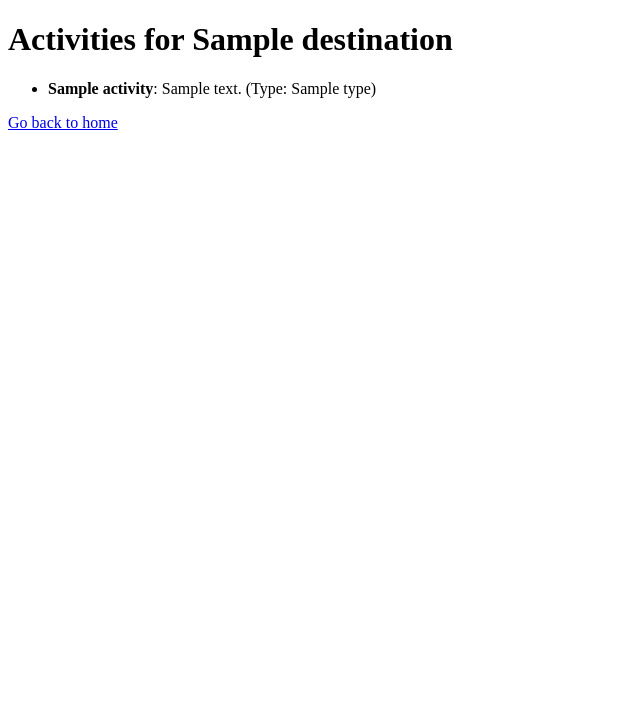
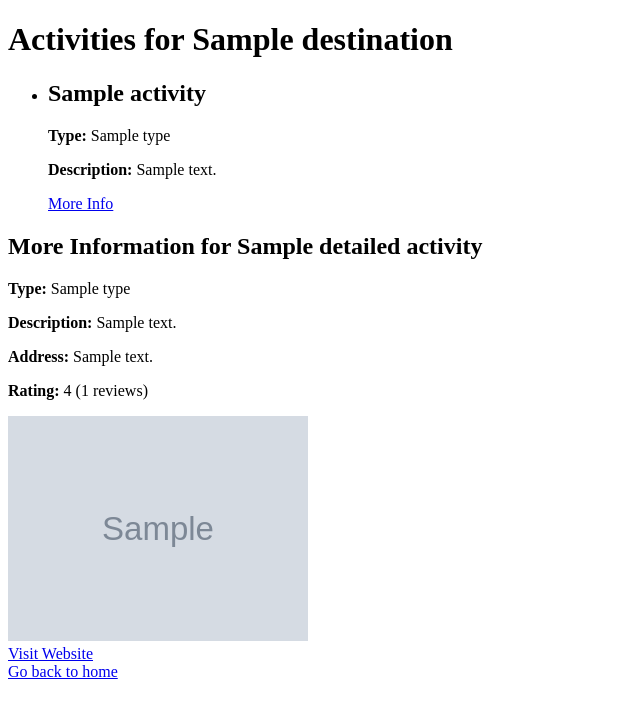
Before and after one commit to Group-8-Travel-Itinerary/Travel-Itinerary, a Flask app: template templates/activities.html in a window 1280 px wide. Shown: the top 718 px of the page, without its empty margins (0-640 px from the left). Run offline with Flask 3, Linux system fonts and the light colour scheme; the template is opened without the code that fills it: most values are stand-ins (such as "Sample title", 1, 10 or a date in 2020); grey boxes marked "Sample" are stand-in pictures; parts of the project's set-up code (start-up, migrations or seed data) failed here and were passed over.

Commit message:
activity route changes

```diff
--- a/app.py
+++ b/app.py
@@ -128,20 +128,61 @@ def itenary():
     return redirect(url_for('index', info='Please enter a destination to view your itenary.'))
 
 
-@app.route('/activities', methods=['POST'])
+@app.route('/activities', methods=['GET', 'POST'])
 def activities():
-    selected_destination = request.form.get('selected_destination')
-    session['destination'] = selected_destination
+    if request.method == 'POST':
+        # Handle POST request for selecting a destination
+        selected_destination = request.form.get('selected_destination')
+        session['destination'] = selected_destination
 
-    # Retrieve the prompt based on session data
-    prompt = concat_preferences_for_activities()
+        # Retrieve the prompt based on session data
+        prompt = concat_preferences_for_activities()
 
-    # Get activities based on the selected destination and prompt
-    activities_data = get_activities(selected_destination, prompt)
-    logging.info(f"Activities: {activities_data}")
+        # Get basic activity information (name, type, description) from get_activities
+        activities_data = get_activities(selected_destination, prompt)
+        session['activities'] = activities_data  # Store this in session for later access
 
-    # Render the activities page with error handling
-    return render_template('activities.html', destination=selected_destination, activities=activities_data)
+        # Render the activities page with basic information
+        return render_template('activities.html', destination=selected_destination, activities=activities_data['activities'])
+
+    elif request.method == 'GET':
+        # Handle GET request when requesting more information about a specific activity
+        activity_id = request.args.get('activity_id')
+        destination = session.get('destination')
+        activities_data = session.get('activities', {}).get('activities', [])
+        detailed_activity = None
+
+        if activity_id:
+            # Find the specific activity by ID
+            activity_id = int(activity_id)
+            selected_activity = activities_data[activity_id] if activity_id < len(activities_data) else None
+
+            if selected_activity:
+                # Perform a search for the specific activity name
+                activity_name = selected_activity['name']
+                search_results = text_search_activities(activity_name, places_api_key)
+
+                if search_results['results']:
+                    # Use the first result from text search for details
+                    result = search_results['results'][0]
+                    place_id = result['place_id']
+
+                    # Fetch additional details with `get_activity_details` using `place_id`
+                    detailed_info = get_activity_details(place_id, places_api_key)
+                    detailed_activity = {
+                        "name": selected_activity["name"],
+                        "type": selected_activity["type"],
+                        "description": selected_activity["description"],
+                        "address": result.get("formatted_address", "No address available"),
+                        "rating": result.get("rating", "No rating available"),
+                        "total_ratings": result.get("user_ratings_total", "No rating count"),
+                        "photo_url": get_photo_url(result.get("photos", [{}])[0].get("photo_reference"), places_api_key),
+                        "website": detailed_info.get("result", {}).get("website", "Website not available")
+                    }
+
+        # Render the template with detailed activity information if available
+        return render_template('activities.html', destination=destination, activities=activities_data, detailed_activity=detailed_activity)
+
 
 #sort out later for testing here now
 credentials = yaml.load(open('config.yaml'), Loader=yaml.FullLoader)
@@ -152,7 +193,7 @@ places_api_key = credentials['places']['api_key']
 def activitiesDetails():
     search_results = text_search_activities("honolulu snorkeling", places_api_key)
     activity_list = []
-
+    activity_id = 0
     for result in search_results['results']:
         # Extracting data directly from the text search result
         name = result.get("name", "No name available")
@@ -160,6 +201,7 @@ def activitiesDetails():
         rating = result.get("rating", "No rating available")
         total_ratings = result.get("user_ratings_total", "No rating count")
         place_id = result['place_id']
+        activity_id = activity_id + 1
 
         detailed_info = get_activity_details(place_id, places_api_key)
         #ensure that if not avalible this is handled in view.
@@ -179,7 +221,8 @@ def activitiesDetails():
             "rating": rating,
             "total_ratings": total_ratings,
             "website": website,
-            "photo_url": photo_url
+            "photo_url": photo_url,
+            "activity_id": activity_id
         })
 
     # Pass activity data to the template
--- a/templates/activities.html
+++ b/templates/activities.html
@@ -8,14 +8,29 @@
 <body>
     <h1>Activities for {{ destination }}</h1>
     <div>
-        {% if activities.error %}
-            <p>{{ activities.error }}</p>
-        {% else %}
+        {% if activities %}
             <ul>
-                {% for activity in activities.activities %}
-                    <li><strong>{{ activity.name }}</strong>: {{ activity.description }} (Type: {{ activity.type }})</li>
+                {% for activity in activities %}
+                    <li>
+                        <h2>{{ activity.name }}</h2>
+                        <p><strong>Type:</strong> {{ activity.type }}</p>
+                        <p><strong>Description:</strong> {{ activity.description }}</p>
+                        <!-- Link for More Info -->
+                        <a href="{{ url_for('activities', activity_id=loop.index0) }}">More Info</a>
+                    </li>
                 {% endfor %}
             </ul>
+        {% endif %}
+
+        {% if detailed_activity %}
+            <h2>More Information for {{ detailed_activity.name }}</h2>
+            <p><strong>Type:</strong> {{ detailed_activity.type }}</p>
+            <p><strong>Description:</strong> {{ detailed_activity.description }}</p>
+            <p><strong>Address:</strong> {{ detailed_activity.address }}</p>
+            <p><strong>Rating:</strong> {{ detailed_activity.rating }} ({{ detailed_activity.total_ratings }} reviews)</p>
+            <img src="{{ detailed_activity.photo_url }}" alt="Detailed Activity Image" style="width:300px; height:auto;">
+            <br>
+            <a href="{{ detailed_activity.website }}" target="_blank">Visit Website</a>
         {% endif %}
     </div>
     <a href="{{ url_for('index') }}">Go back to home</a>
```
